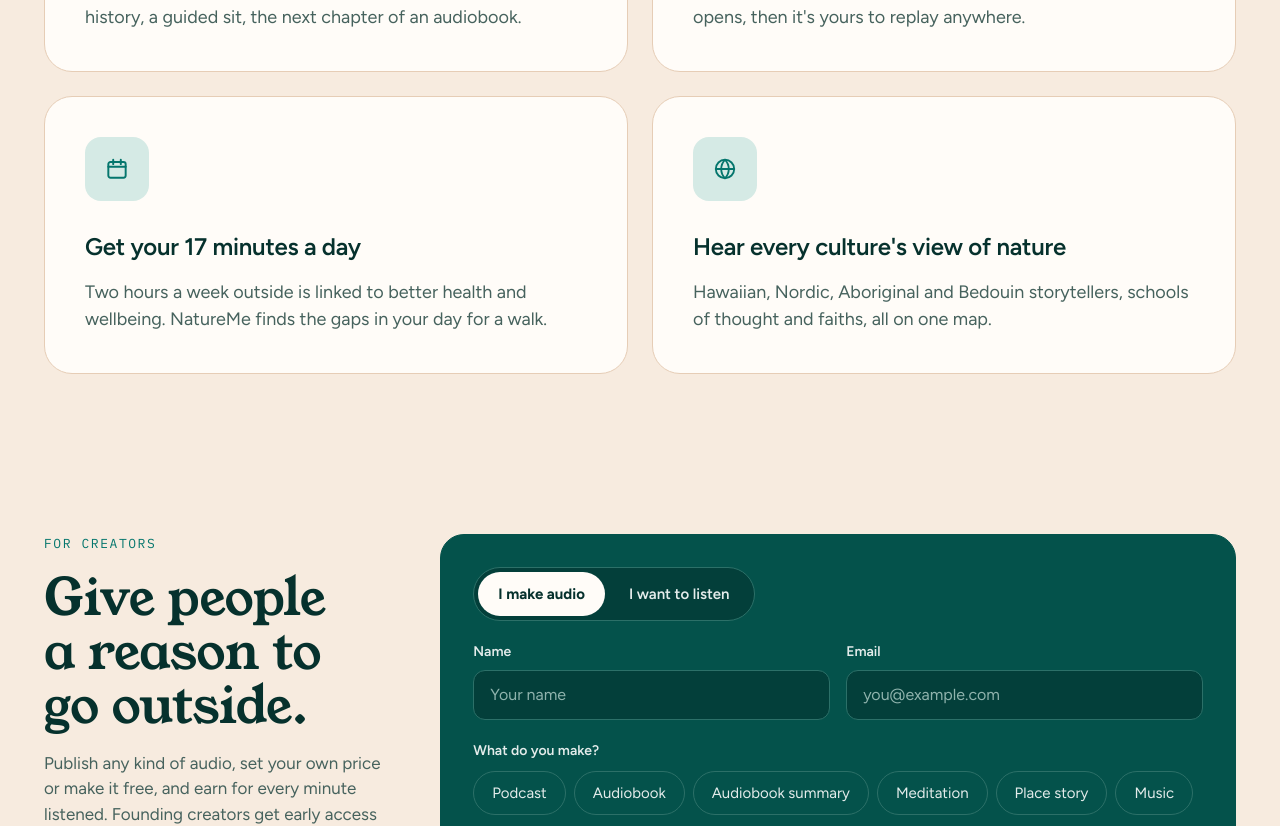
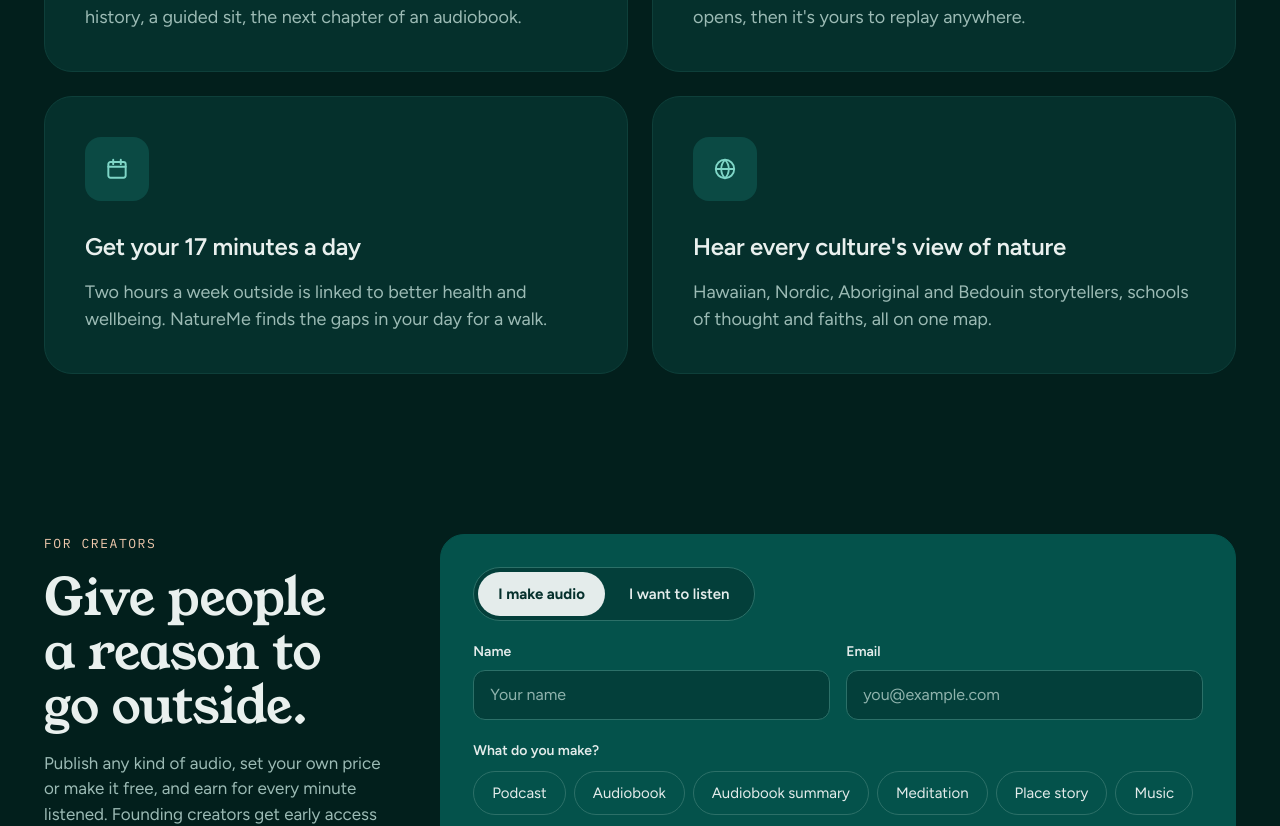
Before and after one commit to NatureMewebdemo/natureme-web, a Next.js app: page /coming-soon in a window 1280 px wide. Shown: the part 1560-2386 px from the top of the page. Built offline with nearby package versions, Linux system fonts and the light colour scheme.

Commit message:
Switch the coming-soon page to a dark palette from its hero photo
Deep-water ground, darker teal cards, foam text and sand accents. The hero
fades into the page.

Co-Authored-By: Claude Opus 5.5 <noreply@anthropic.com>
Claude-Session: https://claude.ai/code/session_01A6s5zZ7C87myJc7rhawKoR

```diff
--- a/app/coming-soon/landing.css
+++ b/app/coming-soon/landing.css
@@ -1,18 +1,18 @@
 /* Coming-soon page: full-bleed, outside the listener app's phone column.
-   Colors are sampled from the hero photo: dry and wet sand, foam, turquoise shallows, deep teal water. */
+   Dark, with colors sampled from the hero photo: deep water for the ground, foam for text, sand for accents. */
 .landing{
-  --ls-sand:#F7EBDF; --ls-sand-deep:#F0C9AD; --ls-line:#E6CDB6; --ls-foam:#FFFCF8;
-  --ls-ink:#06312D; --ls-muted:#46625D; --ls-teal:#05766D; --ls-teal-soft:#D5EAE5;
+  --ls-sand:#021F1C; --ls-sand-deep:#F0C9AD; --ls-line:#0E3F3A; --ls-foam:#05302C;
+  --ls-ink:#E9F0EE; --ls-muted:#9CBBB5; --ls-teal:#F0C9AD; --ls-teal-soft:#0B4A44;
   --ls-deep:#04524B; --ls-deeper:#033F3A; --ls-deep-line:#2C7068; --ls-on-deep:#E4ECEB;
-  background:var(--ls-sand);color:var(--ls-ink);font-size:17px;line-height:1.5;color-scheme:light
+  background:var(--ls-sand);color:var(--ls-ink);font-size:17px;line-height:1.5;color-scheme:dark
 }
-.app:has(> .landing){max-width:none;padding-bottom:0;border:0;background:#F7EBDF}
+.app:has(> .landing){max-width:none;padding-bottom:0;border:0;background:#021F1C}
 .ls-wrap{max-width:1240px;margin:0 auto;padding-inline:max(24px,env(safe-area-inset-left,0px)) max(24px,env(safe-area-inset-right,0px))}
 
 /* hero */
 .ls-hero{position:relative;min-height:max(600px,100svh);display:flex;flex-direction:column;overflow:hidden;color:var(--paper)}
 .ls-hero-img{object-fit:cover;object-position:center 45%}
-.ls-hero-shade{position:absolute;inset:0;background:radial-gradient(ellipse 70% 55% at 50% 50%,rgba(3,63,58,.5),rgba(3,63,58,.12) 70%),linear-gradient(180deg,rgba(3,63,58,.3) 0,rgba(3,63,58,0) 22%,rgba(3,63,58,0) 72%,rgba(3,63,58,.55) 100%)}
+.ls-hero-shade{position:absolute;inset:0;background:radial-gradient(ellipse 70% 55% at 50% 50%,rgba(3,63,58,.5),rgba(3,63,58,.12) 70%),linear-gradient(180deg,rgba(3,63,58,.3) 0,rgba(3,63,58,0) 22%,rgba(3,63,58,0) 62%,rgba(2,31,28,.95) 100%)}
 .ls-top{position:relative;width:100%;max-width:1320px;margin:0 auto;padding:max(24px,env(safe-area-inset-top,0px)) 24px 24px;display:flex;justify-content:space-between;align-items:center;gap:16px}
 .ls-top img{height:24px;width:auto}
 .ls-pill{display:inline-flex;align-items:center;min-height:44px;padding:0 20px;border-radius:999px;background:rgba(247,245,239,.14);border:1px solid rgba(247,245,239,.45);font-weight:600;font-size:15px;backdrop-filter:blur(6px)}
@@ -35,7 +35,7 @@
 @media (max-width:760px){.ls-cards{grid-template-columns:minmax(0,1fr)}}
 .ls-help{background:var(--ls-foam);border:1px solid var(--ls-line);border-radius:28px;padding:40px;display:flex;flex-direction:column;gap:14px}
 @media (max-width:520px){.ls-help{padding:28px}}
-.ls-help-icon{width:64px;height:64px;border-radius:16px;background:var(--ls-teal-soft);color:var(--ls-teal);display:grid;place-items:center;margin-bottom:14px}
+.ls-help-icon{width:64px;height:64px;border-radius:16px;background:var(--ls-teal-soft);color:#7FD6C7;display:grid;place-items:center;margin-bottom:14px}
 .ls-help h3{font-family:var(--body);font-weight:600;font-size:24px;letter-spacing:-.01em}
 .ls-help p{color:var(--ls-muted);font-size:18px;max-width:34em}
 
@@ -49,7 +49,7 @@
 @media (max-width:520px){.ls-card{padding:22px}}
 .ls-switch{display:inline-flex;align-self:flex-start;background:var(--ls-deeper);border:1px solid var(--ls-deep-line);border-radius:999px;padding:4px;gap:4px}
 .ls-switch button{min-height:44px;padding:0 20px;border-radius:999px;font-size:15px;font-weight:600;color:var(--ls-on-deep)}
-.ls-switch button[aria-pressed="true"]{background:var(--ls-foam);color:var(--ls-ink);font-weight:700}
+.ls-switch button[aria-pressed="true"]{background:var(--ls-on-deep);color:#06312D;font-weight:700}
 .ls-row{display:grid;grid-template-columns:repeat(auto-fit,minmax(220px,1fr));gap:16px}
 .ls-card label,.ls-formats legend{display:flex;flex-direction:column;gap:8px;font-size:14px;font-weight:600;color:var(--ls-on-deep)}
 .ls-card input{min-height:50px;background:var(--ls-deeper);border:1px solid var(--ls-deep-line);border-radius:12px;padding:0 16px;color:var(--ls-foam);font:inherit;font-weight:400;font-size:16px}
@@ -61,7 +61,7 @@
 .ls-formats button{min-height:44px;padding:0 18px;border-radius:999px;border:1px solid var(--ls-deep-line);color:var(--ls-on-deep);font-size:15px}
 .ls-formats button[aria-pressed="true"]{border-color:var(--ls-sand-deep);background:var(--ls-deeper);color:var(--ls-foam);font-weight:600}
 .ls-error{color:#FFD2BF;font-size:15px}
-.ls-submit{align-self:flex-start;min-height:52px;padding:0 28px;border-radius:999px;background:var(--ls-sand-deep);color:var(--ls-ink);font-weight:700}
+.ls-submit{align-self:flex-start;min-height:52px;padding:0 28px;border-radius:999px;background:var(--ls-sand-deep);color:#06312D;font-weight:700}
 .ls-submit:hover{background:#F5D7C0}
 .ls-submit:disabled{opacity:.6;cursor:progress}
 .ls-done{gap:10px}
```
